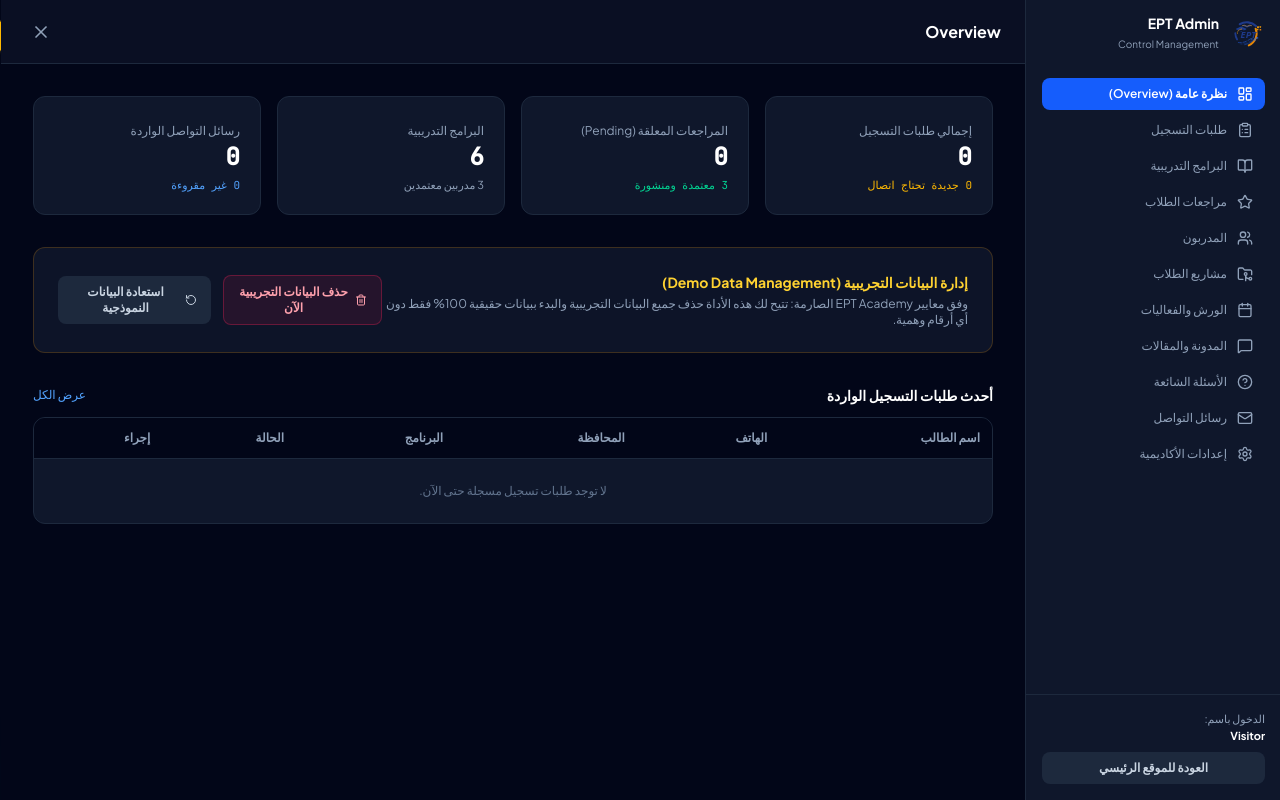
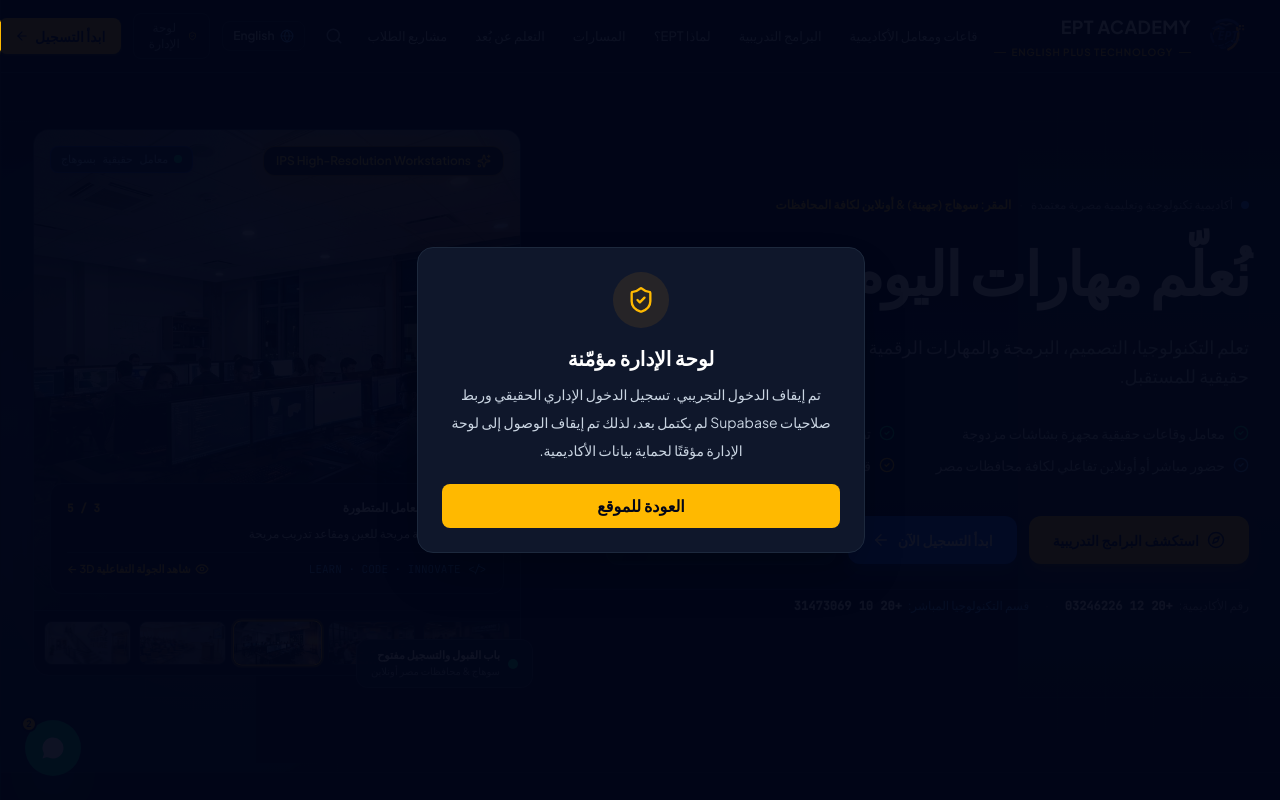
Before and after one commit to Saife-Al-Deen-Farage/EPT_Academy, a React (Vite) app: page / in a window 1280 px wide. Both pictures are taken after a click on the button "لوحة الإدارة". Shown: the top 800 px of the page. Built offline with nearby package versions, Linux system fonts and the light colour scheme.

Commit message:
Require verified admin role before rendering CMS

```diff
--- a/src/components/admin/AdminDashboard.tsx
+++ b/src/components/admin/AdminDashboard.tsx
@@ -127,6 +127,31 @@ export const AdminDashboard: React.FC = () => {
   });
 
   if (!isAdminOpen) return null;
+
+  // The legacy CMS stores its content in localStorage and is not yet wired to Supabase.
+  // Keep it inaccessible until a verified, approved administrator session exists.
+  if (currentUser.role !== 'admin') {
+    return (
+      <div className="fixed inset-0 z-50 flex items-center justify-center bg-slate-950/95 p-4" dir={language === 'ar' ? 'rtl' : 'ltr'}>
+        <section className="w-full max-w-md rounded-2xl border border-slate-800 bg-slate-900 p-6 text-center shadow-2xl">
+          <div className="mx-auto mb-4 flex h-14 w-14 items-center justify-center rounded-full bg-amber-500/10 text-amber-400">
+            <ShieldCheck className="h-7 w-7" />
+          </div>
+          <h2 className="mb-2 text-xl font-bold text-white">{t('لوحة الإدارة مؤمّنة', 'Admin access is protected')}</h2>
+          <p className="mb-5 text-sm leading-7 text-slate-300">
+            {t('تم إيقاف الدخول التجريبي. تسجيل الدخول الإداري الحقيقي وربط صلاحيات Supabase لم يكتمل بعد، لذلك تم إيقاف الوصول إلى لوحة الإدارة مؤقتًا لحماية بيانات الأكاديمية.', 'Demo login has been disabled. Verified Supabase administrator sign-in is not ready yet, so the admin dashboard is temporarily unavailable to protect academy data.')}
+          </p>
+          <button
+            type="button"
+            onClick={() => setIsAdminOpen(false)}
+            className="w-full rounded-lg bg-amber-400 px-4 py-2.5 font-semibold text-slate-950 transition hover:bg-amber-300"
+          >
+            {t('العودة للموقع', 'Back to website')}
+          </button>
+        </section>
+      </div>
+    );
+  }
 
   // Overview metrics
   const totalRegistrations = registrations.length;
```
